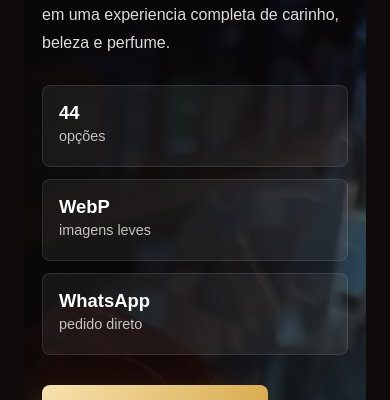
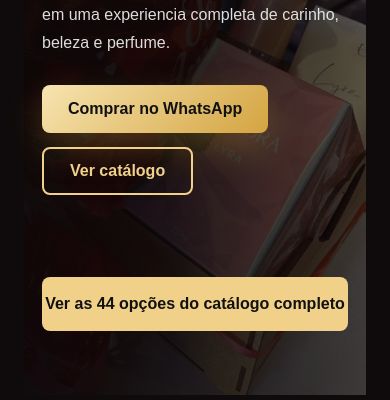
Before and after one commit to brunoferreira126/bussola-cosmeticos, a React (Vite) app: page / in a window 390 px wide. Shown: the part 448-848 px from the top of the page. Built offline with nearby package versions, Linux system fonts and the light colour scheme.

Commit message:
Ajusta experiencia mobile do catalogo

```diff
--- a/src/components/Campanha.jsx
+++ b/src/components/Campanha.jsx
@@ -142,6 +142,10 @@ export default function Campanha() {
               </article>
             ))}
           </div>
+
+          <a href="#catalogo-namorados" className="campanha-mobile-atalho">
+            Ver as 44 opções do catálogo completo
+          </a>
         </div>
       </div>
 
--- a/src/components/campanha.css
+++ b/src/components/campanha.css
@@ -188,6 +188,10 @@
   color: #fff;
   font-size: 1rem;
   line-height: 1.35;
+}
+
+.campanha-mobile-atalho {
+  display: none;
 }
 
 /* Area branca do catalogo para facilitar leitura e comparacao dos itens. */
@@ -497,7 +501,22 @@
 
   .campanha-stats,
   .campanha-destaques {
-    grid-template-columns: 1fr;
+    display: none;
+  }
+
+  .campanha-mobile-atalho {
+    display: inline-flex;
+    align-items: center;
+    justify-content: center;
+    width: 100%;
+    min-height: 54px;
+    margin-top: 18px;
+    border-radius: 8px;
+    background: #f1d18a;
+    color: #111;
+    text-align: center;
+    text-decoration: none;
+    font-weight: 900;
   }
 
   .catalogo-namorados {
@@ -506,6 +525,16 @@
 
   .catalogo-grade {
     grid-template-columns: 1fr;
+  }
+
+  .produto-imagem {
+    background: #f7f1ea;
+  }
+
+  .produto-imagem img {
+    aspect-ratio: 1 / 1;
+    object-fit: contain;
+    padding: 10px;
   }
 
   .produto-modal {
@@ -521,6 +550,8 @@
   .produto-modal-card img {
     max-height: 280px;
     min-height: 220px;
+    object-fit: contain;
+    background: #f7f1ea;
   }
 
   .produto-modal-info {
```
